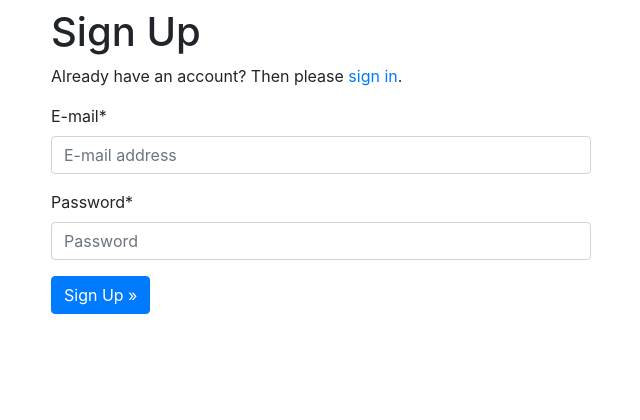
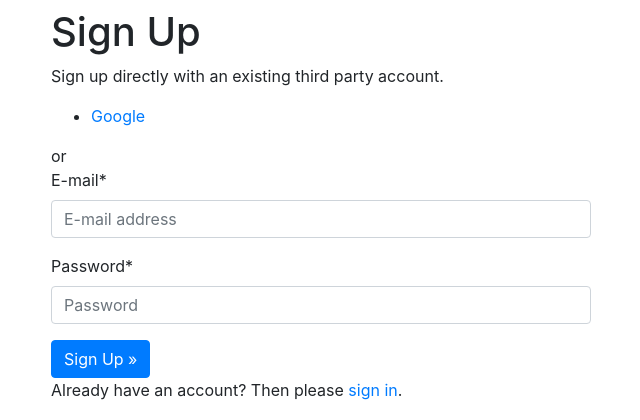
Before and after one commit to tadamcz/intentions-page, a Django app: page /accounts/signup/ in a window 1280 px wide. Shown: the part 56-476 px from the top of the page, without its empty margins (319-959 px from the left). Run offline with Django 3.2, Linux system fonts and the light colour scheme; some libraries are stand-ins or nearby versions.

Commit message:
add Google OAuth login

```diff
--- a/intentions_page/templates/account/login.html
+++ b/intentions_page/templates/account/login.html
@@ -13,9 +13,7 @@
 {% get_providers as socialaccount_providers %}
 
 {% if socialaccount_providers %}
-<p>{% blocktrans with site.name as site_name %}Please sign in with one
-of your existing third party accounts. Or, <a href="{{ signup_url }}">sign up</a>
-for a {{ site_name }} account and sign in below:{% endblocktrans %}</p>
+<p>{% blocktrans with site.name as site_name %}Sign in with an existing third party account.{% endblocktrans %}</p>
 
 <div class="socialaccount_ballot">
 
--- a/intentions_page/templates/account/signup.html
+++ b/intentions_page/templates/account/signup.html
@@ -2,13 +2,32 @@
 
 {% load i18n %}
 {% load crispy_forms_tags %}
+{% load account socialaccount %}
 
 {% block head_title %}{% trans "Signup" %}{% endblock %}
 
 {% block inner %}
 <h1>{% trans "Sign Up" %}</h1>
 
-<p>{% blocktrans %}Already have an account? Then please <a href="{{ login_url }}">sign in</a>.{% endblocktrans %}</p>
+  {% get_providers as socialaccount_providers %}
+  {% if socialaccount_providers %}
+<p>{% blocktrans with site.name as site_name %}Sign up directly with an existing third party account.{% endblocktrans %}</p>
+
+<div class="socialaccount_ballot">
+  <ul class="socialaccount_providers">
+    {% include "socialaccount/snippets/provider_list.html" with process="login" %}
+  </ul>
+
+  <div class="login-or">{% trans 'or' %}</div>
+
+</div>
+
+{% include "socialaccount/snippets/login_extra.html" %}
+
+{% else %}
+<p>{% blocktrans %}If you have not created an account yet, then please
+<a href="{{ signup_url }}">sign up</a> first.{% endblocktrans %}</p>
+{% endif %}
 
 <form class="signup" id="signup_form" method="post" action="{% url 'account_signup' %}">
   {% csrf_token %}
@@ -19,4 +38,6 @@
   <button class="btn btn-primary" type="submit">{% trans "Sign Up" %} &raquo;</button>
 </form>
 
+  <p>{% blocktrans %}Already have an account? Then please <a href="{{ login_url }}">sign in</a>.{% endblocktrans %}</p>
+
 {% endblock %}
```
Also changed, not shown: config/settings/base.py (+14 -0 lines).
